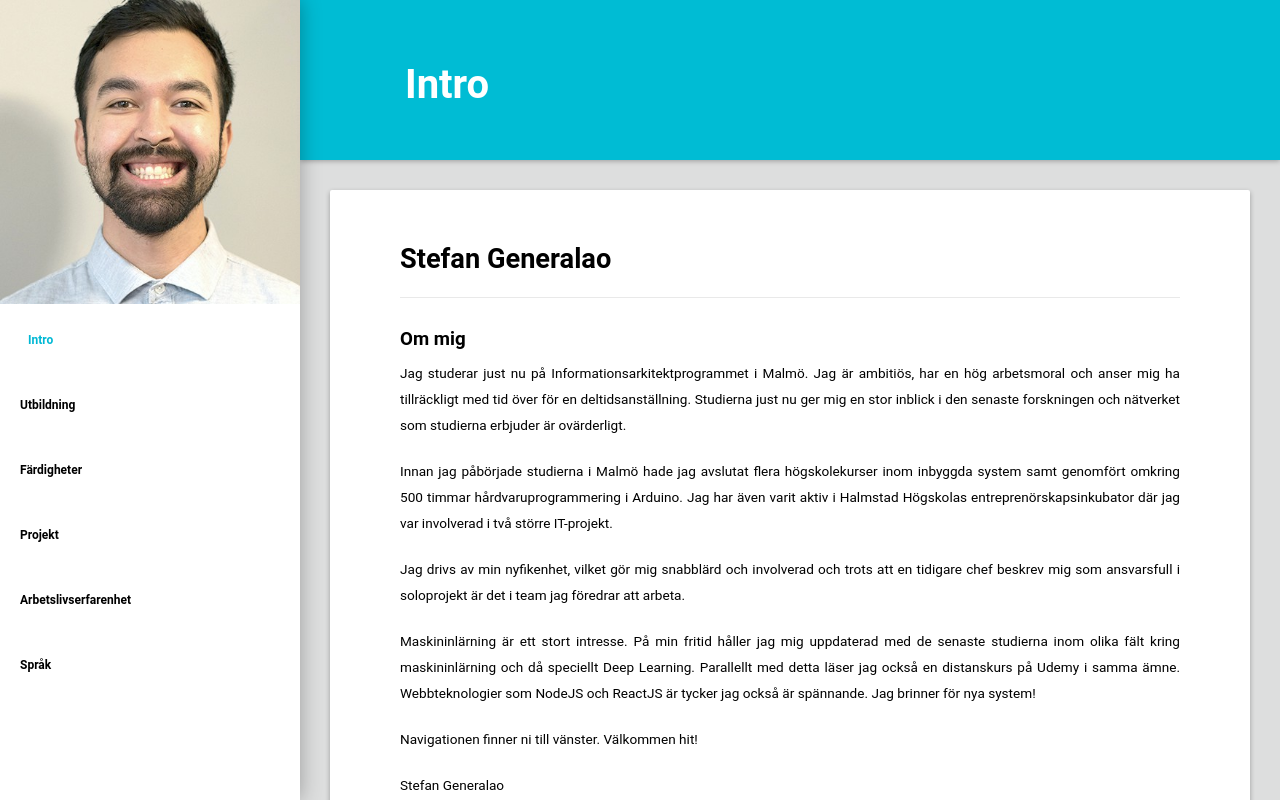
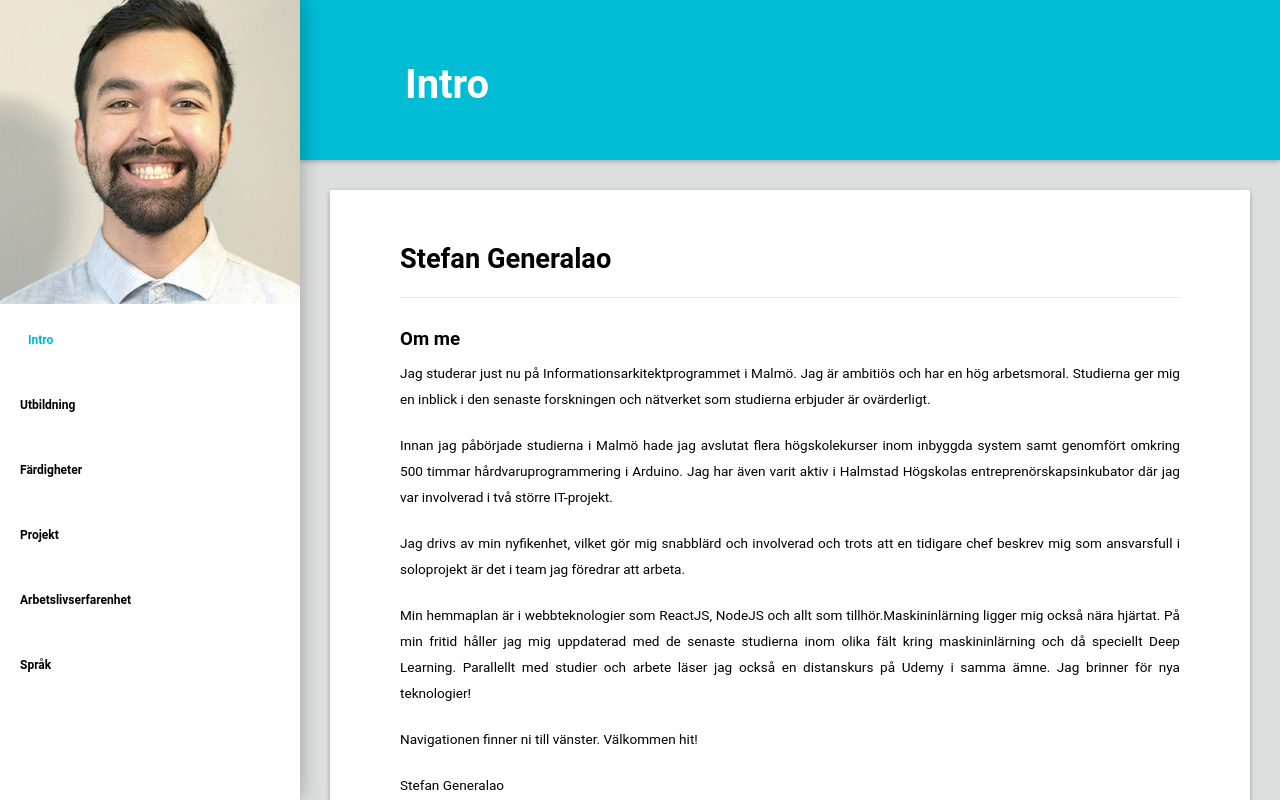
Before and after one commit to stefangeneralao/stefan-generalao-cv, a React (Create React App) app: page / in a window 1280 px wide. Shown: the top 800 px of the page. Built offline with nearby package versions, Linux system fonts and the light colour scheme.

Commit message:
Updated content

```diff
--- a/src/storage.js
+++ b/src/storage.js
@@ -17,7 +17,7 @@ const storage = {
         {id: "Webbteknologier"},
         {id: "Maskininlärning"},
         {id: "IoT"},
-        {id: "3D-printing och design"},
+        {id: "3D-printing och Design"},
         {id: "Systemutveckling"},
         {id: "Övrigt"},
       ]
@@ -33,14 +33,14 @@ const storage = {
       content: [
         {title: "Stefan Generalao"},
         {divider: "full"},
-        {subtitle: "Om mig"},
-        {paragraph: "Jag studerar just nu på Informationsarkitektprogrammet i Malmö. Jag är ambitiös, har en hög arbetsmoral och anser mig ha tillräckligt med tid över för en deltidsanställning. Studierna just nu ger mig en stor inblick i den senaste forskningen och nätverket som studierna erbjuder är ovärderligt."},
+        {subtitle: "Om me"},
+        {paragraph: "Jag studerar just nu på Informationsarkitektprogrammet i Malmö. Jag är ambitiös och har en hög arbetsmoral. Studierna ger mig en inblick i den senaste forskningen och nätverket som studierna erbjuder är ovärderligt."},
 
         {paragraph: "Innan jag påbörjade studierna i Malmö hade jag avslutat flera högskolekurser inom inbyggda system samt genomfört omkring 500 timmar hårdvaruprogrammering i Arduino. Jag har även varit aktiv i Halmstad Högskolas entreprenörskapsinkubator där jag var involverad i två större IT-projekt."},
 
         {paragraph: "Jag drivs av min nyfikenhet, vilket gör mig snabblärd och involverad och trots att en tidigare chef beskrev mig som ansvarsfull i soloprojekt är det i team jag föredrar att arbeta."},
 
-        {paragraph: "Maskininlärning är ett stort intresse. På min fritid håller jag mig uppdaterad med de senaste studierna inom olika fält kring maskininlärning och då speciellt Deep Learning. Parallellt med detta läser jag också en distanskurs på Udemy i samma ämne. Webbteknologier som NodeJS och ReactJS är tycker jag också är spännande. Jag brinner för nya system!"},
+        {paragraph: "Min hemmaplan är i webbteknologier som ReactJS, NodeJS och allt som tillhör.Maskininlärning ligger mig också nära hjärtat. På min fritid håller jag mig uppdaterad med de senaste studierna inom olika fält kring maskininlärning och då speciellt Deep Learning. Parallellt med studier och arbete läser jag också en distanskurs på Udemy i samma ämne. Jag brinner för nya teknologier!"},
 
         {paragraph: "Navigationen finner ni till vänster. Välkommen hit!"},
         {paragraph: "Stefan Generalao"}
@@ -52,7 +52,7 @@ const storage = {
       content: [
         {title: "Om denna webbapplikationen"},
         {divider: "full"},
-        {paragraph: "Applikationen på domänen www.stefangeneralao.com är skriven av mig. Som verktyg valde jag ReactJS för klientsidan och servern är på en Raspberry PI med Debian."},
+        {paragraph: "Applikationen på domänen www.stefangeneralao.com är skriven av mig. Som verktyg valde jag ReactJS och servern är på en Raspberry PI med Debian."},
         {paragraph: "Gå gärna in och kolla på min Github. Upptäcker ni buggar, andra problem eller har synpunkter? Skicka gärna in en issue eller pull-request!"},
         {link: "https://github.com/stefangeneralao/stefan-generalao-cv"}
       ]
@@ -63,7 +63,7 @@ const storage = {
       content: [
         {title: "Sammanfattning"},
         {divider: "full"},
-        {paragraph: "Kurser på totalt 88.5 högskolepoäng som omfattar delar inom inbyggda system, datavetenskap och informationsvetenskap."}
+        {paragraph: "Kurser på totalt 111,0 högskolepoäng som omfattar delar inom inbyggda system, datavetenskap och informationsvetenskap."}
       ]
     },
 
@@ -75,19 +75,19 @@ const storage = {
         {subtitle: "Lärosäte"},
         {paragraph: "Malmö Universitet"},
         {subtitle: "Högskolepoäng"},
-        {paragraph: "7.5"}
+        {paragraph: "7,5"}
       ]
     },
 
     {
       section: "Avslutad",
       content: [
-        {title: "Systemutveckling och Projekt I"},
+        {title: "System Engineering och Projekt I"},
         {divider: "full"},
         {subtitle: "Lärosäte"},
         {paragraph: "Malmö Universitet"},
         {subtitle: "Högskolepoäng"},
-        {paragraph: "15.0"}
+        {paragraph: "15,0"}
       ]
     },
 
@@ -99,7 +99,7 @@ const storage = {
         {subtitle: "Lärosäte"},
         {paragraph: "Malmö Universitet"},
         {subtitle: "Högskolepoäng"},
-        {paragraph: "7.5"}
+        {paragraph: "7,5"}
       ]
     },
 
@@ -111,7 +111,7 @@ const storage = {
         {subtitle: "Lärosäte"},
         {paragraph: "Malmö Universitet"},
         {subtitle: "Högskolepoäng"},
-        {paragraph: "7.5"}
+        {paragraph: "7,5"}
       ]
     },
 
@@ -123,7 +123,7 @@ const storage = {
         {subtitle: "Lärosäte"},
         {paragraph: "Malmö Universitet"},
         {subtitle: "Högskolepoäng"},
-        {paragraph: "7.5"}
+        {paragraph: "7,5"}
       ]
     },
 
@@ -135,7 +135,7 @@ const storage = {
         {subtitle: "Lärosäte"},
         {paragraph: "Malmö Universitet"},
         {subtitle: "Högskolepoäng"},
-        {paragraph: "7.5"}
+        {paragraph: "7,5"}
       ]
     },
 
@@ -147,7 +147,7 @@ const storage = {
         {subtitle: "Lärosäte"},
         {paragraph: "Malmö Universitet"},
         {subtitle: "Högskolepoäng"},
-        {paragraph: "7.5"}
+        {paragraph: "7,5"}
       ]
     },
 
@@ -159,7 +159,7 @@ const storage = {
         {subtitle: "Lärosäte"},
         {paragraph: "Malmö Universitet"},
         {subtitle: "Högskolepoäng"},
-        {paragraph: "7.5"},
+        {paragraph: "7,5"},
         // {subtitle: "Godkänt datum"},
         // {paragraph: "160611"}
       ]
@@ -173,7 +173,7 @@ const storage = {
         {subtitle: "Lärosäte"},
         {paragraph: "Högskolan i Halmstad"},
         {subtitle: "Högskolepoäng"},
-        {paragraph: "7.5"},
+        {paragraph: "7,5"},
         // {subtitle: "Godkänt datum"},
         // {paragraph: "151008"}
       ]
@@ -187,7 +187,7 @@ const storage = {
         {subtitle: "Lärosäte"},
         {paragraph: "Högskolan i Halmstad"},
         {subtitle: "Högskolepoäng"},
-        {paragraph: "7.5"},
+        {paragraph: "7,5"},
         // {subtitle: "Godkänt datum"},
         // {paragraph: "150616"}
       ]
@@ -201,7 +201,7 @@ const storage = {
         {subtitle: "Lärosäte"},
         {paragraph: "Högskolan i Halmstad"},
         {subtitle: "Högskolepoäng"},
-        {paragraph: "7.5"},
+        {paragraph: "7,5"},
         // {subtitle: "Godkänt datum"},
         // {paragraph: "150422"}
       ]
@@ -215,7 +215,7 @@ const storage = {
         {subtitle: "Lärosäte"},
         {paragraph: "Högskolan i Halmstad"},
         {subtitle: "Högskolepoäng"},
-        {paragraph: "7.5"},
+        {paragraph: "7,5"},
         // {subtitle: "Godkänt datum"},
         // {paragraph: "150130"}
       ]
@@ -229,7 +229,7 @@ const storage = {
         {subtitle: "Lärosäte"},
         {paragraph: "Högskolan i Halmstad"},
         {subtitle: "Högskolepoäng"},
-        {paragraph: "6.0"},
+        {paragraph: "6,0"},
         // {subtitle: "Godkänt datum"},
         // {paragraph: "150117"}
       ]
@@ -243,7 +243,7 @@ const storage = {
         {subtitle: "Lärosäte"},
         {paragraph: "Högskolan i Halmstad"},
         {subtitle: "Högskolepoäng"},
-        {paragraph: "7.5"},
+        {paragraph: "7,5"},
         // {subtitle: "Godkänt datum"},
         // {paragraph: "141119"}
       ]
@@ -266,7 +266,7 @@ const storage = {
         {subtitle: "Lärosäte"},
         {paragraph: "Malmö Universitet"},
         {subtitle: "Högskolepoäng"},
-        {paragraph: "7.5"}
+        {paragraph: "7,5"}
       ]
     },
 
@@ -278,7 +278,7 @@ const storage = {
         {subtitle: "Lärosäte"},
         {paragraph: "Malmö Universitet"},
         {subtitle: "Högskolepoäng"},
-        {paragraph: "7.5"}
+        {paragraph: "7,5"}
       ]
     },
 
@@ -290,19 +290,7 @@ const storage = {
         {subtitle: "Lärosäte"},
         {paragraph: "Malmö Universitet"},
         {subtitle: "Högskolepoäng"},
-        {paragraph: "7.5"}
-      ]
-    },
-
-    {
-      section: "Pågående",
-      content: [
-        {title: "Informationsarkitektur II"},
-        {divider: "full"},
-        {subtitle: "Lärosäte"},
-        {paragraph: "Malmö Universitet"},
-        {subtitle: "Högskolepoäng"},
-        {paragraph: "7.5"}
+        {paragraph: "7,5"}
       ]
     },
 
@@ -546,7 +534,7 @@ const storage = {
     },
 
     {
-      section: "3D-printing och design",
+      section: "3D-printing och Design",
       content: [
         {title: "3D-printing"},
         {divider: "full"},
@@ -558,7 +546,7 @@ const storage = {
     },
 
     {
-      section: "3D-printing och design",
+      section: "3D-printing och Design",
       content: [
         {title: "Simplify3D"},
         {divider: "full"},
@@ -570,7 +558,7 @@ const storage = {
     },
 
     {
-      section: "3D-printing och design",
+      section: "3D-printing och Design",
       content: [
         {title: "CAD"},
         {divider: "full"},
@@ -586,7 +574,7 @@ const storage = {
     // 	content: [
     // 		{title: "Sammanfattning"},
     // 		{divider: "full"},
-    // 		{paragraph: "Här nämner jag diverse systemutvecklingsverktyg som jag använt. Jag räknar med att denna listan kommer växa i en stadig takt."}
+    // 		{paragraph: "Här nämner jag diverse system Engineeringsverktyg som jag använt. Jag räknar med att denna listan kommer växa i en stadig takt."}
     // 	]
     // },
 
@@ -610,7 +598,7 @@ const storage = {
         {subtitle: "Kunnighet"},
         {progressbar: 50},
         {subtitle: "Detaljer"},
-        {paragraph: "I kursen \"Systemutveckling och projekt\" använde vi YouTrack för att logga issues, tidsestimering och etc."}
+        {paragraph: "I kursen \"System Engineering och projekt\" använde vi YouTrack för att logga issues, tidsestimering och etc."}
       ]
     },
 
@@ -708,7 +696,7 @@ const storage = {
         {subtitle: "Plats"},
         {paragraph: "Malmö"},
         {subtitle: "Period"},
-        {paragraph: "Pågående från juli 2018"}
+        {paragraph: "Ongoing från juli 2018"}
       ]
     },
 
@@ -858,7 +846,7 @@ const storage = {
     {
       section: "Projekt",
       content: [
-        {title: "WhatRemote 2 (pågående)"},
+        {title: "WhatRemote 2 (Ongoing)"},
         {divider: "full"},
         {subtitle: "Detaljer om projektet"},
         {paragraph: "I den uppdaterade versionen av mitt smarta hem är koden inte längre skriven i C++, hela utvecklingsstacken har ersatts av JavaScript. Anledningen är kraftfulla nätverksteknologier, grafiska gränssnitt och för att jag älskar JavaScript. Hårdvaran får också en uppgradering från ATMega328 till Raspberry Pi."},
@@ -882,10 +870,10 @@ const storage = {
     {
       section: "Projekt",
       content: [
-        {title: "Eventizer (pågående)"},
+        {title: "Eventizer (Ongoing)"},
         {divider: "full"},
         {subtitle: "Detaljer om projektet"},
-        {paragraph: "Projektarbete till kursen \"Systemutveckling och projekt\". Projektets mål är att under utställningsdagen presentera andra studenters projekt med vår webbapplikation. Webbapplikationens klientsida är skriven i ReactJS och serversida i NodeJS. I projektet prioriteras scrum och dokumentation."},
+        {paragraph: "Projektarbete till kursen \"System Engineering och projekt\". Projektets mål är att under utställningsdagen presentera andra studenters projekt med vår webbapplikation. Webbapplikationens klientsida är skriven i ReactJS och serversida i NodeJS. I projektet prioriteras scrum och dokumentation."},
         {subtitle: "Länk"},
         {link: "https://github.com/stefangeneralao/eventizer"}
       ]
@@ -921,7 +909,7 @@ const storage = {
         {title: "Svenska"},
         {divider: "full"},
         {subtitle: "Nivå"},
-        {paragraph: "Modersmål"}
+        {paragraph: "Native"}
       ]
     },
 
@@ -931,7 +919,7 @@ const storage = {
         {title: "Engelska"},
         {divider: "full"},
         {subtitle: "Nivå"},
-        {paragraph: "Flytande"}
+        {paragraph: "Fluent"}
       ]
     },
 
@@ -941,7 +929,7 @@ const storage = {
         {title: "Tyska"},
         {divider: "full"},
         {subtitle: "Nivå"},
-        {paragraph: "Goda kunskaper"}
+        {paragraph: "Novice"}
       ]
     },
 
@@ -951,7 +939,7 @@ const storage = {
         {title: "Cebuano"},
         {divider: "full"},
         {subtitle: "Nivå"},
-        {paragraph: "Vissa kunskaper"}
+        {paragraph: "Novice"}
       ]
     }
   ]
```
